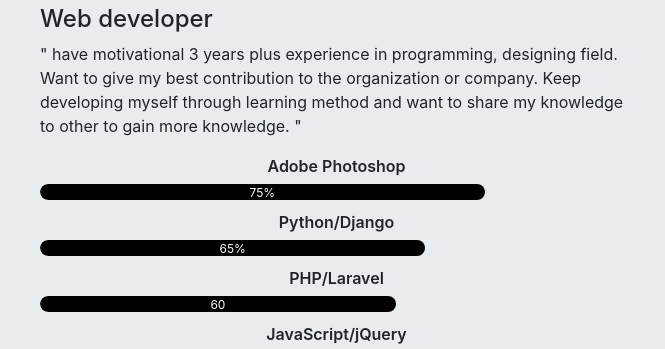
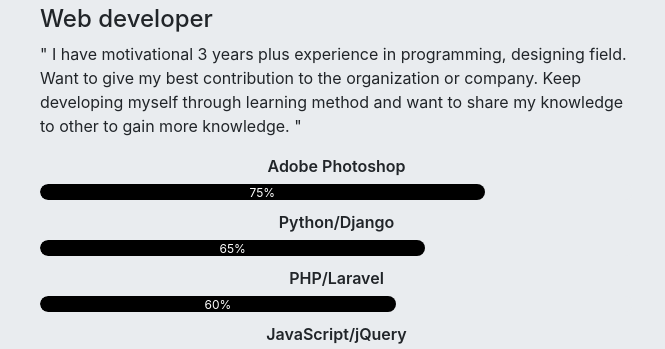
Before and after one commit to shafilbd/shafilbd.github.io, a plain HTML site: page index.html in a window 1280 px wide. Shown: the part 705-1054 px from the top of the page, 615-1280 px from the left. Drawn offline with nearby package versions, Linux system fonts and the light colour scheme.

Commit message:
Update index.html

```diff
--- a/index.html
+++ b/index.html
@@ -110,7 +110,7 @@ html{
 				<div id="about" class="col-md-6 about">
 					<h3>Shafil Ahmed Chowdhury</h3>
 					<h4>Web developer</h4>
-					<p>"  have motivational 3 years plus experience in programming, designing field. Want to give my best contribution to the organization or company. Keep developing myself through learning method and want to share my knowledge to other to gain more knowledge. "</p>
+					<p>" I have motivational 3 years plus experience in programming, designing field. Want to give my best contribution to the organization or company. Keep developing myself through learning method and want to share my knowledge to other to gain more knowledge. "</p>
           <div class="skill_bar1">
             <p class="text-center">Adobe Photoshop</p>
               <div class="progress">
@@ -122,7 +122,7 @@ html{
               </div>
               <p class="text-center">PHP/Laravel</p>
               <div class="progress">
-                <div class="progress-bar progress-bar-striped progress-bar-animated" role="progressbar" aria-valuenow="60" aria-valuemin="0" aria-valuemax="100" style="width: 60%">60</div>
+                <div class="progress-bar progress-bar-striped progress-bar-animated" role="progressbar" aria-valuenow="60" aria-valuemin="0" aria-valuemax="100" style="width: 60%">60%</div>
               </div>
               <p class="text-center">JavaScript/jQuery</p>
               <div class="progress">
```
